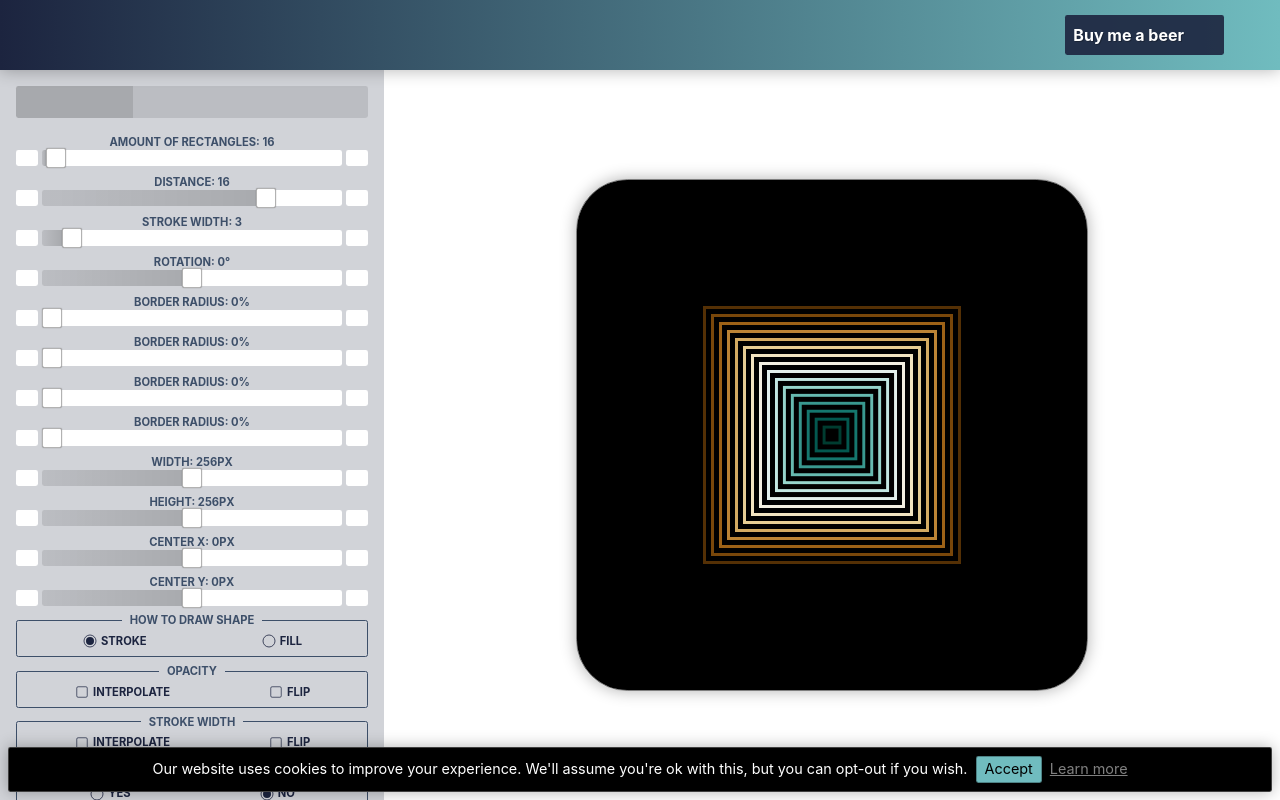
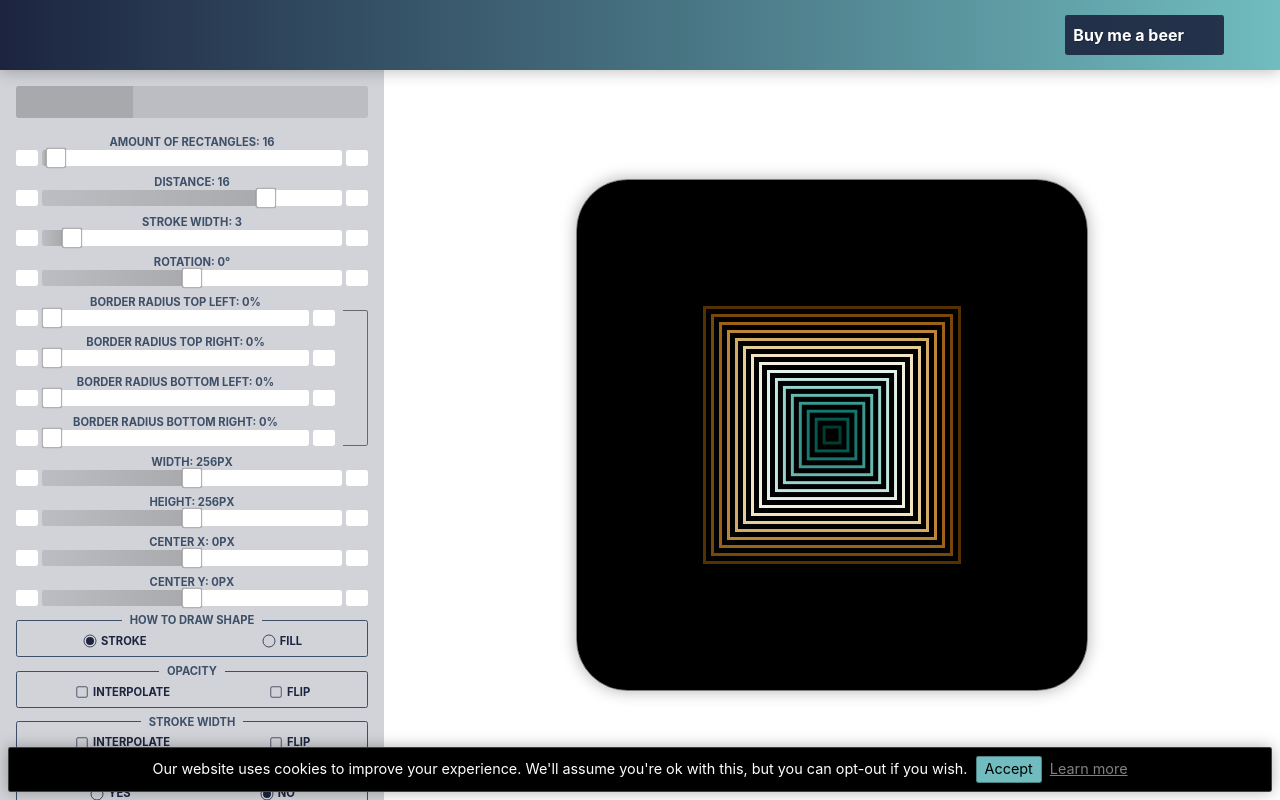
Before and after one commit to Niekes/geometrica, a Vue app: page / in a window 1280 px wide. Built offline with nearby package versions, Linux system fonts and the light colour scheme; no server answers.

Commit message:
Lock border radius for rectangle

```diff
--- a/src/components/RectControl.vue
+++ b/src/components/RectControl.vue
@@ -48,53 +48,101 @@
             @subtract="(step) => { rect.rotation -= step; $emit('rect-update')}"
         />
 
+        <div class="border-radius">
             <input-range
                 v-model.number="rect.borderRadius.tl"
-            class="sliders__input"
+                class="sliders__input border-radius__tl"
                 :min="0"
                 :max="1"
                 :step="0.01"
-            :label="$tc('home.borderRadius', format(f.percent)(rect.borderRadius.tl / 2))"
-            @input.native="$emit('rect-update')"
-            @add="(step) => { rect.borderRadius.tl += step; $emit('rect-update')}"
-            @subtract="(step) => { rect.borderRadius.tl -= step; $emit('rect-update')}"
+                :label="$tc(
+                    'home.borderRadiusTopLeft',
+                    format(f.percent)(rect.borderRadius.tl / 2),
+                )"
+                @input.native="handleBorderRadiusTopLeft"
+                @add="(step) => {
+                    rect.borderRadius.tl += step;
+                    handleBorderRadiusTopLeft();
+                }"
+                @subtract="(step) => {
+                    rect.borderRadius.tl -= step;
+                    handleBorderRadiusTopLeft();
+                }"
             />
 
             <input-range
                 v-model.number="rect.borderRadius.tr"
-            class="sliders__input"
+                class="sliders__input border-radius__tr"
                 :min="0"
                 :max="1"
                 :step="0.01"
-            :label="$tc('home.borderRadius', format(f.percent)(rect.borderRadius.tr / 2))"
-            @input.native="$emit('rect-update')"
-            @add="(step) => { rect.borderRadius.tr += step; $emit('rect-update')}"
-            @subtract="(step) => { rect.borderRadius.tr -= step; $emit('rect-update')}"
+                :label="$tc(
+                    'home.borderRadiusTopRight',
+                    format(f.percent)(rect.borderRadius.tr / 2)
+                )"
+                @input.native="handleBorderRadiusTopRight"
+                @add="(step) => {
+                    rect.borderRadius.tr += step;
+                    handleBorderRadiusTopRight();
+                }"
+                @subtract="(step) => {
+                    rect.borderRadius.tr -= step;
+                    handleBorderRadiusTopRight();
+                }"
             />
 
             <input-range
                 v-model.number="rect.borderRadius.bl"
-            class="sliders__input"
+                class="sliders__input border-radius__bl"
                 :min="0"
                 :max="1"
                 :step="0.01"
-            :label="$tc('home.borderRadius', format(f.percent)(rect.borderRadius.bl / 2))"
-            @input.native="$emit('rect-update')"
-            @add="(step) => { rect.borderRadius.bl += step; $emit('rect-update')}"
-            @subtract="(step) => { rect.borderRadius.bl -= step; $emit('rect-update')}"
+                :label="$tc(
+                    'home.borderRadiusBottomLeft',
+                    format(f.percent)(rect.borderRadius.bl / 2)
+                )"
+                @input.native="handleBorderRadiusBottomLeft"
+                @add="(step) => {
+                    rect.borderRadius.bl += step;
+                    handleBorderRadiusBottomLeft();
+                }"
+                @subtract="(step) => {
+                    rect.borderRadius.bl -= step;
+                    handleBorderRadiusBottomLeft();
+                }"
             />
 
             <input-range
                 v-model.number="rect.borderRadius.br"
-            class="sliders__input"
+                class="sliders__input border-radius__br"
                 :min="0"
                 :max="1"
                 :step="0.01"
-            :label="$tc('home.borderRadius', format(f.percent)(rect.borderRadius.br / 2))"
-            @input.native="$emit('rect-update')"
-            @add="(step) => { rect.borderRadius.br += step; $emit('rect-update')}"
-            @subtract="(step) => { rect.borderRadius.br -= step; $emit('rect-update')}"
+                :label="$tc(
+                    'home.borderRadiusBottomRight',
+                    format(f.percent)(rect.borderRadius.br / 2),
+                )"
+                @input.native="handleBorderRadiusBottomRight"
+                @add="(step) => {
+                    rect.borderRadius.br += step;
+                    handleBorderRadiusBottomRight();
+                }"
+                @subtract="(step) => {
+                    rect.borderRadius.br -= step;
+                    handleBorderRadiusBottomRight();
+                }"
             />
+
+            <button
+                class="border-radius__lock"
+                @click="rect.borderRadisIsLocked = !rect.borderRadisIsLocked"
+            >
+                <svg-icon
+                    :xlink="rect.borderRadisIsLocked ? '#lock-closed' : '#lock-open'"
+                />
+            </button>
+        </div>
+
 
         <input-range
             v-model.number="rect.width"
@@ -209,6 +257,7 @@ import InputRange from '@/components/InputRange';
 import InputRadio from '@/components/InputRadio';
 import InputCheckbox from '@/components/InputCheckbox';
 import ColorInterpolator from '@/components/ColorInterpolator';
+import SvgIcon from '@/components/SvgIcon';
 
 import config from '@/config';
 
@@ -225,6 +274,7 @@ export default {
         InputCheckbox,
         InputRadio,
         InputRange,
+        SvgIcon,
     },
 
     props: {
@@ -245,6 +295,42 @@ export default {
 
             this.$emit('rect-update');
         },
+        handleBorderRadiusTopLeft() {
+            if (this.rect.borderRadisIsLocked) {
+                this.rect.borderRadius.tr = this.rect.borderRadius.tl;
+                this.rect.borderRadius.bl = this.rect.borderRadius.tl;
+                this.rect.borderRadius.br = this.rect.borderRadius.tl;
+            }
+
+            this.$emit('rect-update');
+        },
+        handleBorderRadiusTopRight() {
+            if (this.rect.borderRadisIsLocked) {
+                this.rect.borderRadius.tl = this.rect.borderRadius.tr;
+                this.rect.borderRadius.bl = this.rect.borderRadius.tr;
+                this.rect.borderRadius.br = this.rect.borderRadius.tr;
+            }
+
+            this.$emit('rect-update');
+        },
+        handleBorderRadiusBottomLeft() {
+            if (this.rect.borderRadisIsLocked) {
+                this.rect.borderRadius.tl = this.rect.borderRadius.bl;
+                this.rect.borderRadius.tr = this.rect.borderRadius.bl;
+                this.rect.borderRadius.br = this.rect.borderRadius.bl;
+            }
+
+            this.$emit('rect-update');
+        },
+        handleBorderRadiusBottomRight() {
+            if (this.rect.borderRadisIsLocked) {
+                this.rect.borderRadius.tl = this.rect.borderRadius.br;
+                this.rect.borderRadius.tr = this.rect.borderRadius.br;
+                this.rect.borderRadius.bl = this.rect.borderRadius.br;
+            }
+
+            this.$emit('rect-update');
+        },
         format,
     },
 };
@@ -255,6 +341,61 @@ export default {
     display: flex;
     flex-direction: column;
 
+    .border-radius {
+        display: grid;
+        gap: 0 $margin-x;
+        grid-template-areas:
+            "border-radius-tl border-radius-lock"
+            "border-radius-tr border-radius-lock"
+            "border-radius-bl border-radius-lock"
+            "border-radius-br border-radius-lock";
+        grid-template-columns: 1fr min-content;
+        grid-template-rows: 1fr 1fr 1fr 1fr;
+    }
+
+    .border-radius__tl {
+        grid-area: border-radius-tl;
+    }
+
+    .border-radius__tr {
+        grid-area: border-radius-tr;
+    }
+
+    .border-radius__bl {
+        grid-area: border-radius-bl;
+    }
+
+    .border-radius__br {
+        grid-area: border-radius-br;
+    }
+
+    .border-radius__lock {
+        background: transparent;
+        border-bottom: $border-width solid $black-50;
+        border-left: 0;
+        border-radius: 0 $border-radius $border-radius 0;
+        border-right: $border-width solid $black-50;
+        border-top: $border-width solid $black-50;
+        cursor: pointer;
+        grid-area: border-radius-lock;
+        margin: $margin-y * 2 0 $margin-y 0;
+        padding: $padding-y / 2 $padding-x / 2;
+        transition: background $transition-duration / 2 $transition-timing-function;
+
+        svg {
+            height: 1rem;
+            width: 1rem;
+        }
+
+        &:focus {
+            outline: none;
+        }
+
+        &:hover {
+            background: $black-10;
+        }
+    }
+
     .radio__input,
     .checkbox__input,
     .sliders__input {
--- a/src/i18n/languages/en.js
+++ b/src/i18n/languages/en.js
@@ -27,6 +27,10 @@ export default {
         howToDrawShape: 'How to draw shape',
         rotation: 'Rotation: {n}°',
         borderRadius: 'Border radius: {n}',
+        borderRadiusTopLeft: 'Border radius top left: {n}',
+        borderRadiusTopRight: 'Border radius top right: {n}',
+        borderRadiusBottomLeft: 'Border radius bottom left: {n}',
+        borderRadiusBottomRight: 'Border radius bottom right: {n}',
         width: 'Width: {n}px',
         height: 'Height: {n}px',
         radiusX: 'Radius X: {n}px',
--- a/src/main.js
+++ b/src/main.js
@@ -13,6 +13,8 @@ import './registerServiceWorker';
 import '@/assets/svg/beer.svg?sprite';
 import '@/assets/svg/circle.svg?sprite';
 import '@/assets/svg/close.svg?sprite';
+import '@/assets/svg/lock-closed.svg?sprite';
+import '@/assets/svg/lock-open.svg?sprite';
 import '@/assets/svg/logo.svg?sprite';
 import '@/assets/svg/menu.svg?sprite';
 import '@/assets/svg/minus.svg?sprite';
--- a/src/views/Home.vue
+++ b/src/views/Home.vue
@@ -145,6 +145,7 @@ export default {
                     },
                 ],
                 width: 256,
+                borderRadisIsLocked: true,
             },
             circle: {
                 amount: 16,
```
Also changed, not shown: src/assets/svg/lock-closed.svg (added), src/assets/svg/lock-open.svg (added). Lines whose indentation alone changed are shown as unchanged.
